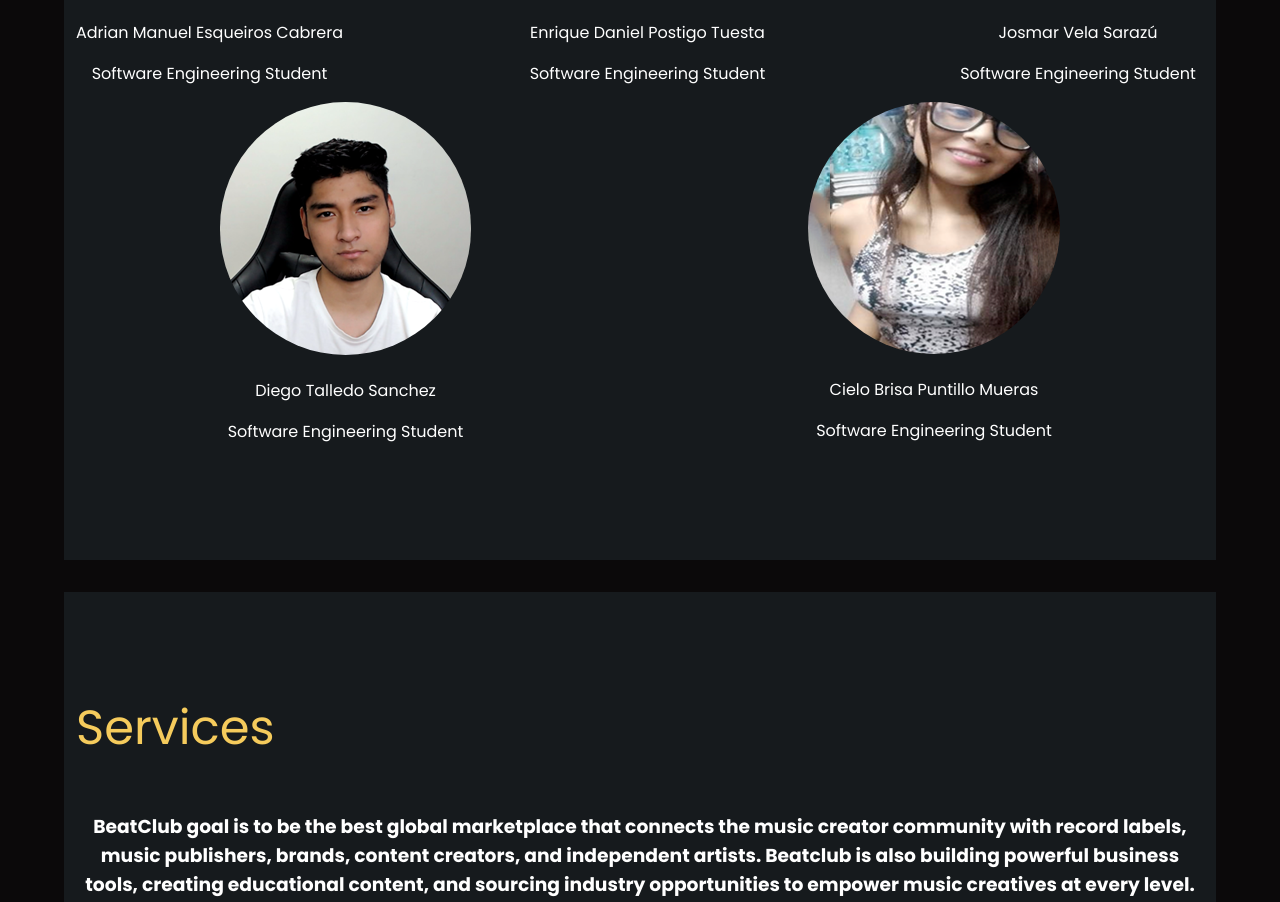
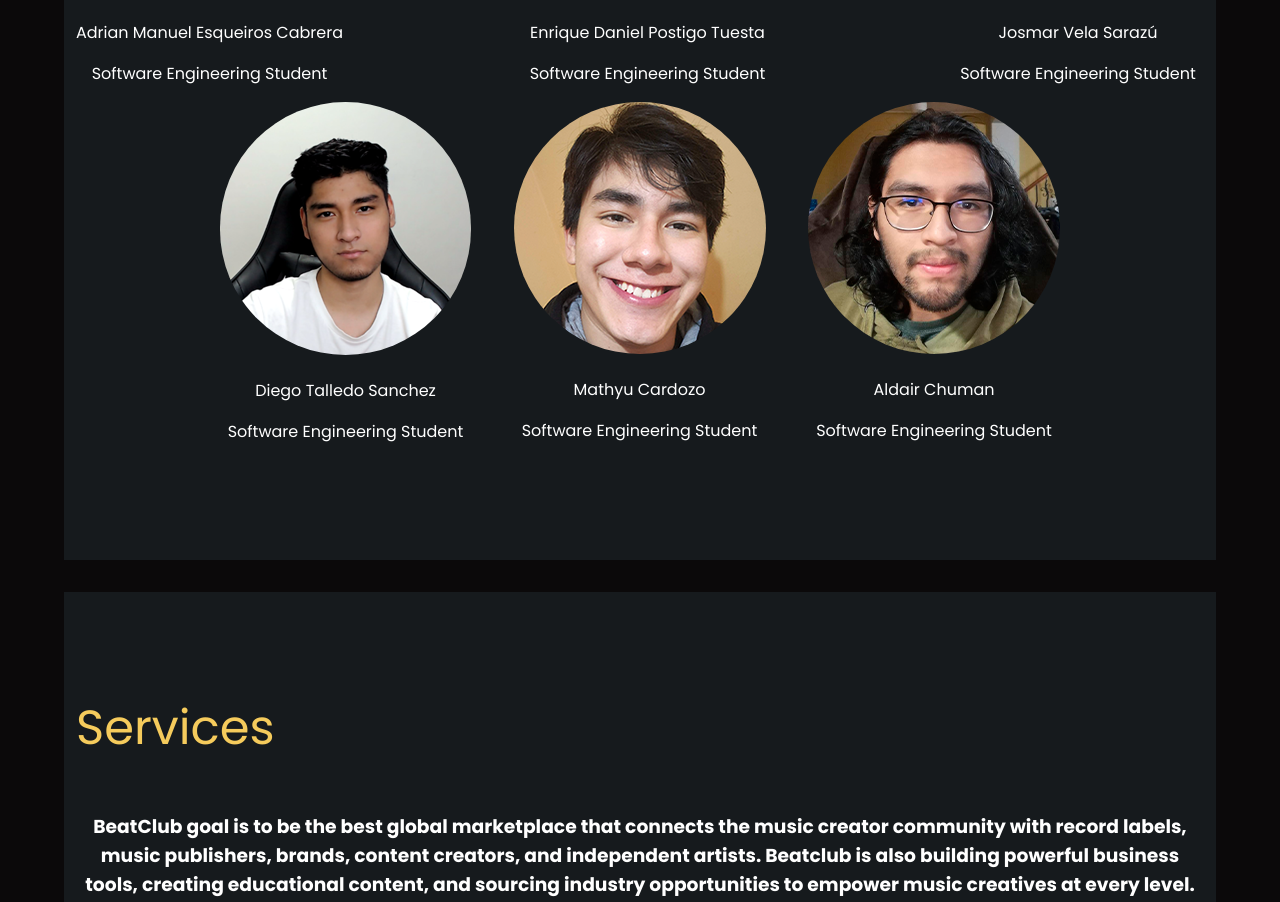
Before and after one commit to BitForce-BeatClub/DiegoTS18.github.io, a plain HTML site: page index.html in a window 1280 px wide. Shown: the part 1976-2878 px from the top of the page. Drawn offline with Linux system fonts and the light colour scheme.

Commit message:
Team section update
Team section update

```diff
--- a/index.html
+++ b/index.html
@@ -69,8 +69,13 @@
                         <p>Software Engineering Student</p>
                     </div>
                     <div class="profile">
-                        <img src="img/cielo_.png">
-                        <p>Cielo Brisa Puntillo Mueras</p>
+                        <img src="img/mathyufoto.png">
+                        <p>Mathyu Cardozo</p>
+                        <p>Software Engineering Student</p>
+                    </div>
+                    <div class="profile">
+                        <img src="img/Aldair.png">
+                        <p>Aldair Chuman</p>
                         <p>Software Engineering Student</p>
                     </div>
                 </div>
```
Also changed, not shown: img/Aldair.jpg (added), img/Aldair.png (added), img/mathyufoto.png (added), img/matrhyufoto.png (added).
